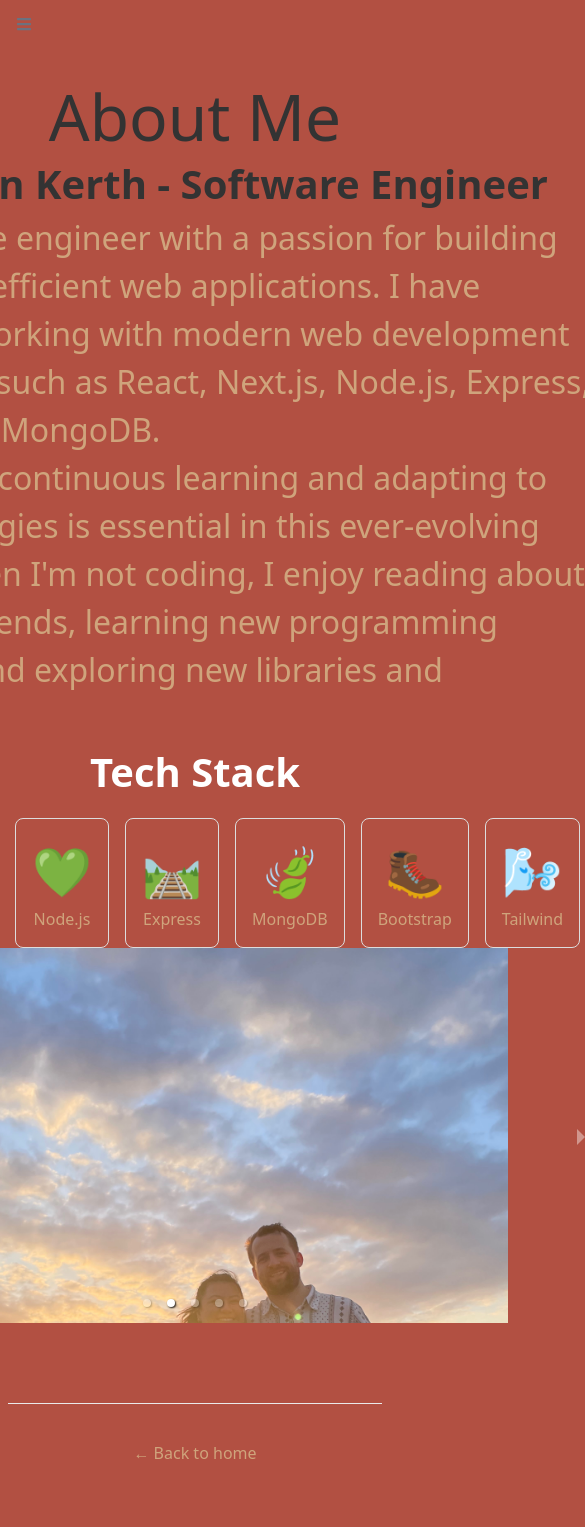
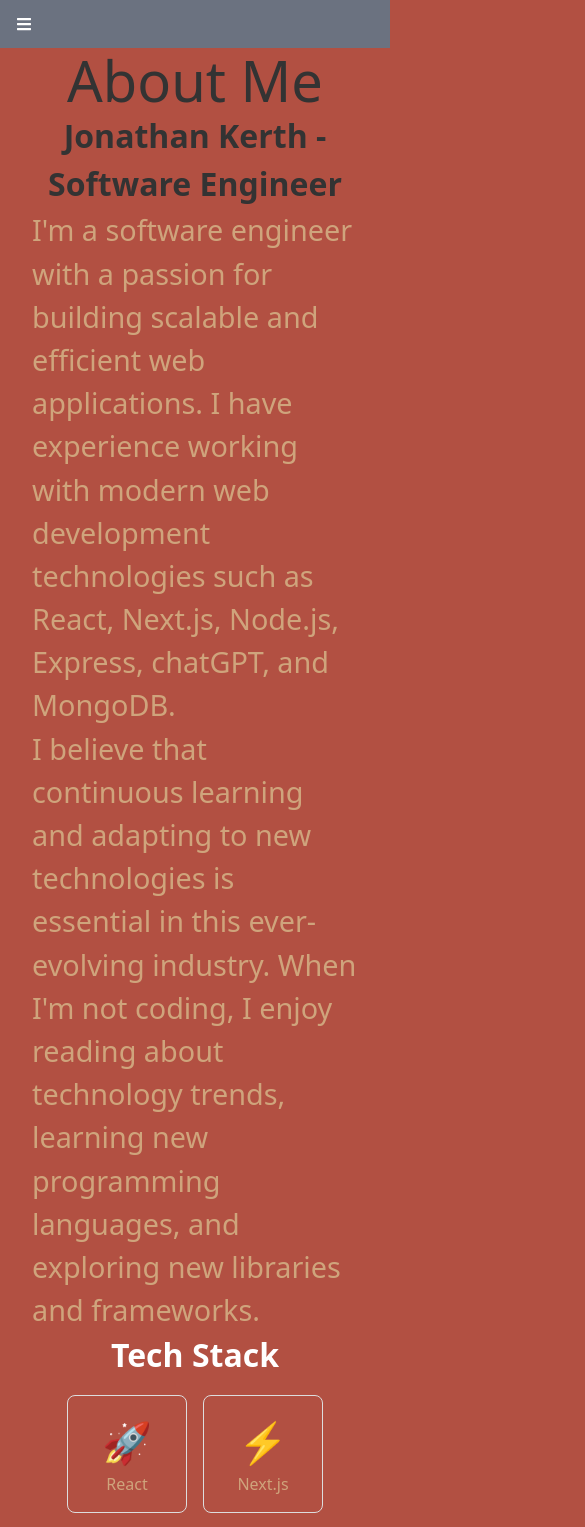
Before and after one commit to jonathankerth/my-portfolio, a Next.js app: page /About in a window 390 px wide. Shown: the top 1527 px of the page, 585 px wide, since content can reach past the window. Before the commit the page ends 1503 px from the top, so only its background shows below. Built offline with nearby package versions, Linux system fonts and the light colour scheme.

Commit message:
update nav bar to grey and bold

```diff
--- a/src/pages/About.jsx
+++ b/src/pages/About.jsx
@@ -21,7 +21,7 @@ const Navbar = () => {
 	};
 
 	return (
-		<nav className="fixed top-0 left-0 z-50 w-full py-4">
+		<nav className="fixed top-0 left-0 z-50 w-full py-4 bg-gray-500">
 			<div className="max-w-screen-lg mx-auto px-4 md:px-8 flex justify-between items-center">
 				<div className="hidden md:block">
 					<ul className="flex space-x-8">
@@ -29,7 +29,7 @@ const Navbar = () => {
 							<li key={href}>
 								<Link
 									href={href}
-									className="text-gray-800 hover:text-gray-800 text-lg md:text-xl"
+									className="text-white hover:text-gray-200 text-xl md:text-2xl font-bold"
 								>
 									{label}
 								</Link>
@@ -41,7 +41,7 @@ const Navbar = () => {
 					<button
 						onClick={toggleMobileMenu}
 						type="button"
-						className="text-gray-500 hover:text-gray-600 focus:outline-none focus:text-gray-600"
+						className="text-white hover:text-gray-200 focus:outline-none focus:text-gray-200"
 						aria-label="toggle menu"
 					>
 						{isMobileMenuOpen ? <FaTimes /> : <FaBars />}
@@ -49,13 +49,13 @@ const Navbar = () => {
 				</div>
 			</div>
 			{isMobileMenuOpen && (
-				<div className="md:hidden absolute top-16 right-0 w-full">
+				<div className="md:hidden absolute top-16 right-0 w-full bg-gray-800">
 					<ul className="px-8 py-4">
 						{navLinks.map(({ href, label }) => (
 							<li key={href} className="py-2">
 								<Link
 									href={href}
-									className="text-gray-600 hover:text-gray-800 text-lg"
+									className="text-white hover:text-gray-200 text-xl font-bold"
 								>
 									{label}
 								</Link>
--- a/src/pages/Contact.jsx
+++ b/src/pages/Contact.jsx
@@ -26,7 +26,7 @@ const Navbar = () => {
 	};
 
 	return (
-		<nav className="fixed top-0 left-0 z-50 w-full py-4">
+		<nav className="fixed top-0 left-0 z-50 w-full py-4 bg-gray-500">
 			<div className="max-w-screen-lg mx-auto px-4 md:px-8 flex justify-between items-center">
 				<div className="hidden md:block">
 					<ul className="flex space-x-8">
@@ -34,7 +34,7 @@ const Navbar = () => {
 							<li key={href}>
 								<Link
 									href={href}
-									className="text-gray-800 hover:text-gray-800 text-lg md:text-xl"
+									className="text-white hover:text-gray-200 text-xl md:text-2xl font-bold"
 								>
 									{label}
 								</Link>
@@ -46,7 +46,7 @@ const Navbar = () => {
 					<button
 						onClick={toggleMobileMenu}
 						type="button"
-						className="text-gray-500 hover:text-gray-600 focus:outline-none focus:text-gray-600"
+						className="text-white hover:text-gray-200 focus:outline-none focus:text-gray-200"
 						aria-label="toggle menu"
 					>
 						{isMobileMenuOpen ? <FaTimes /> : <FaBars />}
@@ -54,13 +54,13 @@ const Navbar = () => {
 				</div>
 			</div>
 			{isMobileMenuOpen && (
-				<div className="md:hidden absolute top-16 right-0 w-full">
+				<div className="md:hidden absolute top-16 right-0 w-full bg-gray-800">
 					<ul className="px-8 py-4">
 						{navLinks.map(({ href, label }) => (
 							<li key={href} className="py-2">
 								<Link
 									href={href}
-									className="text-gray-600 hover:text-gray-800 text-lg"
+									className="text-white hover:text-gray-200 text-xl font-bold"
 								>
 									{label}
 								</Link>
--- a/src/pages/Projects.js
+++ b/src/pages/Projects.js
@@ -19,7 +19,7 @@ const Navbar = () => {
 	};
 
 	return (
-		<nav className="fixed top-0 left-0 z-50 w-full py-4">
+		<nav className="fixed top-0 left-0 z-50 w-full py-4 bg-gray-500">
 			<div className="max-w-screen-lg mx-auto px-4 md:px-8 flex justify-between items-center">
 				<div className="hidden md:block">
 					<ul className="flex space-x-8">
@@ -27,7 +27,7 @@ const Navbar = () => {
 							<li key={href}>
 								<Link
 									href={href}
-									className="text-gray-800 hover:text-gray-800 text-lg md:text-xl"
+									className="text-white hover:text-gray-200 text-xl md:text-2xl font-bold"
 								>
 									{label}
 								</Link>
@@ -39,7 +39,7 @@ const Navbar = () => {
 					<button
 						onClick={toggleMobileMenu}
 						type="button"
-						className="text-gray-500 hover:text-gray-600 focus:outline-none focus:text-gray-600"
+						className="text-white hover:text-gray-200 focus:outline-none focus:text-gray-200"
 						aria-label="toggle menu"
 					>
 						{isMobileMenuOpen ? <FaTimes /> : <FaBars />}
@@ -47,13 +47,13 @@ const Navbar = () => {
 				</div>
 			</div>
 			{isMobileMenuOpen && (
-				<div className="md:hidden absolute top-16 right-0 w-full">
+				<div className="md:hidden absolute top-16 right-0 w-full bg-gray-800">
 					<ul className="px-8 py-4">
 						{navLinks.map(({ href, label }) => (
 							<li key={href} className="py-2">
 								<Link
 									href={href}
-									className="text-gray-600 hover:text-gray-800 text-lg"
+									className="text-white hover:text-gray-200 text-xl font-bold"
 								>
 									{label}
 								</Link>
--- a/src/pages/Resume.js
+++ b/src/pages/Resume.js
@@ -19,7 +19,7 @@ const Navbar = () => {
 	};
 
 	return (
-		<nav className="fixed top-0 left-0 z-50 w-full py-4">
+		<nav className="fixed top-0 left-0 z-50 w-full py-4 bg-gray-500">
 			<div className="max-w-screen-lg mx-auto px-4 md:px-8 flex justify-between items-center">
 				<div className="hidden md:block">
 					<ul className="flex space-x-8">
@@ -27,7 +27,7 @@ const Navbar = () => {
 							<li key={href}>
 								<Link
 									href={href}
-									className="text-gray-800 hover:text-gray-800 text-lg md:text-xl"
+									className="text-white hover:text-gray-200 text-xl md:text-2xl font-bold"
 								>
 									{label}
 								</Link>
@@ -39,7 +39,7 @@ const Navbar = () => {
 					<button
 						onClick={toggleMobileMenu}
 						type="button"
-						className="text-gray-500 hover:text-gray-600 focus:outline-none focus:text-gray-600"
+						className="text-white hover:text-gray-200 focus:outline-none focus:text-gray-200"
 						aria-label="toggle menu"
 					>
 						{isMobileMenuOpen ? <FaTimes /> : <FaBars />}
@@ -47,13 +47,13 @@ const Navbar = () => {
 				</div>
 			</div>
 			{isMobileMenuOpen && (
-				<div className="md:hidden absolute top-16 right-0 w-full">
+				<div className="md:hidden absolute top-16 right-0 w-full bg-gray-800">
 					<ul className="px-8 py-4">
 						{navLinks.map(({ href, label }) => (
 							<li key={href} className="py-2">
 								<Link
 									href={href}
-									className="text-gray-600 hover:text-gray-800 text-lg"
+									className="text-white hover:text-gray-200 text-xl font-bold"
 								>
 									{label}
 								</Link>
--- a/src/styles/About.module.css
+++ b/src/styles/About.module.css
@@ -1,6 +1,6 @@
 .container {
 	min-height: 100vh;
-	padding: 0 0.5rem;
+	padding: 0 2rem; /* Increased padding for better spacing on smaller screens */
 	display: flex;
 	flex-direction: column;
 	justify-content: center;
@@ -8,7 +8,7 @@
 }
 
 .main {
-	padding: 5rem 0;
+	padding: 3rem 0; /* Decreased padding for better content visibility on smaller screens */
 	flex: 1;
 	display: flex;
 	flex-direction: column;
@@ -19,37 +19,43 @@
 .title {
 	margin: 0;
 	line-height: 1.15;
-	font-size: 4rem;
+	font-size: 3.5rem; /* Adjusted font size for better scaling */
 	color: #333333;
+	text-align: center;
 }
 
 .subtitle {
 	margin: 0;
-	font-size: 2.5rem;
+	font-size: 2rem;
 	font-weight: bold;
 	color: #333333;
+	text-align: center;
 }
 
 .description {
 	text-align: left;
 	line-height: 1.5;
-	font-size: 2rem;
-	max-width: 800px;
+	font-size: 1.8rem; /* Adjusted font size for better scaling */
+	max-width: 100%; /* Changed max-width to 100% for full responsiveness */
 }
 
 .techStack {
-	display: flex;
-	grid-template-columns: repeat(auto-fit, minmax(100px, 1fr));
+	display: grid;
+	grid-template-columns: repeat(
+		auto-fit,
+		minmax(120px, 1fr)
+	); /* Increased minmax value for better scaling */
 	gap: 1rem;
-	max-width: 800px;
+	max-width: 100%; /* Changed max-width to 100% for full responsiveness */
 	margin-top: 1rem;
 }
 
 .descriptionH3 {
 	margin: 0;
-	font-size: 2.5rem;
+	font-size: 2rem; /* Adjusted font size for better scaling */
 	font-weight: bold;
 	color: #fff;
+	text-align: center;
 }
 
 .techStackItem {
@@ -64,7 +70,7 @@
 }
 
 .icon {
-	font-size: 3rem;
+	font-size: 2.5rem; /* Adjusted font size for better scaling */
 }
 
 .footer {
--- a/src/styles/Carousel.module.css
+++ b/src/styles/Carousel.module.css
@@ -1,12 +1,13 @@
 .imageWrapper {
 	position: relative;
 	width: 100%;
-	height: 100%;
-	max-width: 625px; /* Increased by 25% from 500px */
-	max-height: 375px; /* Increased by 25% from 300px */
+	height: auto; /* Changed to auto for responsive height */
+	max-width: 625px;
+	max-height: 375px;
 	margin: 0 auto;
 }
 
 .slideImage {
-	height: 100%;
+	width: 100%; /* Changed to width for responsive width */
+	height: auto; /* Changed to auto for responsive height */
 }
--- a/src/styles/Home.module.css
+++ b/src/styles/Home.module.css
@@ -31,14 +31,18 @@
 	align-items: center;
 }
 
+.title {
+	padding-bottom: 5%;
+	color: #000000;
+	margin: 0;
+	line-height: 1.15;
+	font-size: 3rem;
+	text-align: center;
+}
+
 .title a {
 	color: #0070f3;
 	text-decoration: none;
-}
-
-.title {
-	padding-bottom: 5%;
-	color: #000000;
 }
 
 .title a:hover,
@@ -47,33 +51,26 @@
 	text-decoration: underline;
 }
 
-.title {
-	margin: 0;
-	line-height: 1.15;
-	font-size: 3rem;
-	text-align: center;
-}
-
 .description {
 	line-height: 1.5;
 	font-size: 1.5rem;
 	text-align: center;
+	color: #000000;
 }
 
 .code {
 	font-family: source-code-pro, Menlo, Monaco, Consolas, "Courier New",
 		monospace;
 	font-size: 1.5rem;
-	border-color: white;
-	border-width: 0px;
+	border: none;
 	border-radius: 5px;
 	padding: 0.75rem;
+	transition: font-size 0.3s ease;
 }
 
 .code:hover,
 .code:focus {
 	font-size: 1.75rem;
-	transition: all 0.3s ease;
 }
 
 .grid {
@@ -87,7 +84,6 @@
 
 .card {
 	margin: 1rem;
-	font-size: bold, 6rem;
 	flex-basis: 45%;
 	padding: 1.5rem;
 	text-align: left;
@@ -95,7 +91,7 @@
 	text-decoration: none;
 	border: 3px solid #fff;
 	border-radius: 30px;
-	transition: color 0.15s ease, border-color 0.15s ease;
+	transition: border-color 0.15s ease;
 }
 
 .card:hover,
@@ -119,7 +115,3 @@
 .logo {
 	height: 1em;
 }
-
-.description {
-	color: #000000;
-}
--- a/src/styles/Projects.module.css
+++ b/src/styles/Projects.module.css
@@ -5,11 +5,6 @@
 	flex-direction: column;
 	justify-content: space-between;
 	align-items: center;
-}
-
-.header {
-	padding: 5rem 0;
-	margin-top: auto;
 }
 
 .cardsWrapper {
@@ -46,6 +41,7 @@
 	margin: 0;
 	line-height: 1.15;
 	font-size: 4rem;
+	text-align: center;
 }
 
 .title,
```
